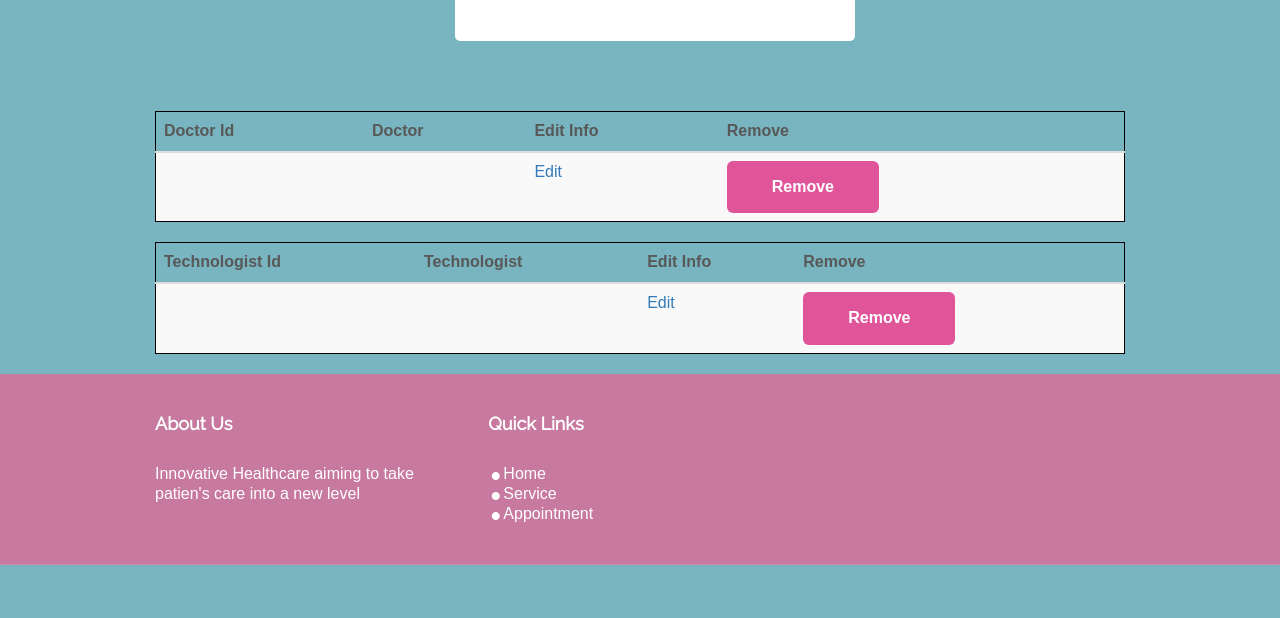
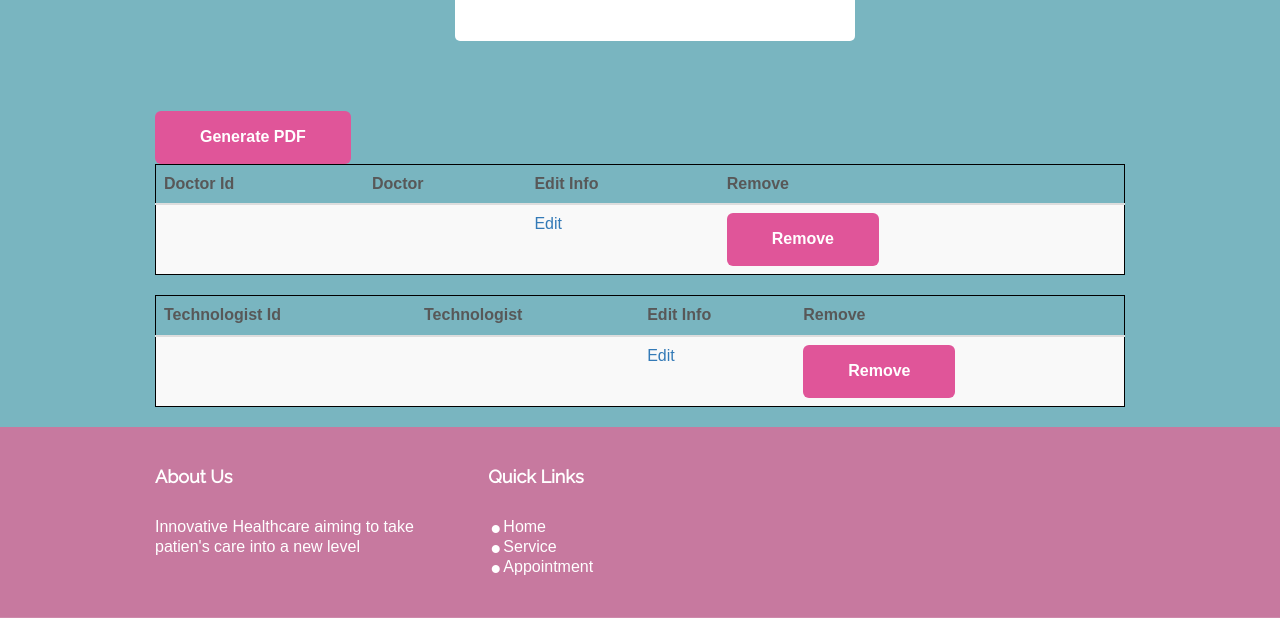
Before and after one commit to bassel-hammad/HCIS-Front-End, a Flask app: page /admin in a window 1280 px wide. Shown: the part 1839-2457 px from the top of the page. Before the commit the page ends 2404 px from the top, so only its background shows below. Run offline with Flask 3, Linux system fonts and the light colour scheme; the visitor is signed in with stand-in values (Sample User, id 1); a database or web service that is not in the repository returns one stand-in record (values such as "Sample title"); some libraries are stand-ins or nearby versions; some web fonts are replaced.

Commit message:
generating_pdf

```diff
--- a/app.py
+++ b/app.py
@@ -1,10 +1,13 @@
-from flask import Flask, render_template, request, redirect, session,flash,get_flashed_messages,url_for
+from flask import Flask, render_template, request, redirect, session, send_file ,url_for
 import psycopg2
 import os
 import psycopg2.extras
-from datetime import datetime,timedelta
+from datetime import datetime , timedelta
 import secrets
 import string
+from reportlab.lib.pagesizes import letter
+from reportlab.pdfgen import canvas
+import tempfile
 
 
 
@@ -26,7 +29,7 @@ db_params = {
     "host": "localhost",
     "database": "department", # The name of the database you want to use, it  should be already created in PostgreSQL
     "user": "postgres",#"your-username",
-    "password": "bassel2003",#"your-password",
+    "password": "0000",#"your-password",
     "port":5432
 }
 try:
@@ -51,6 +54,108 @@ def find_all(table_name):
     return data
 
 import psycopg2
+
+def generate_pdf():
+    """Generate a PDF report of statistics."""
+    try:
+        # Fetch the number of doctors
+        cursor.execute("SELECT COUNT(*) FROM Radiologist")
+        num_doctors = cursor.fetchone()[0]
+
+        # Fetch the number of patients
+        cursor.execute("SELECT COUNT(*) FROM Patients")
+        num_patients = cursor.fetchone()[0]
+
+        # Fetch the number of scan types
+        cursor.execute("SELECT COUNT(*) FROM ScanTypes")
+        num_scan_types = cursor.fetchone()[0]
+
+        # Fetch the total amount of money entered
+        cursor.execute("SELECT SUM(Cost) FROM Appointments")
+        total_money = cursor.fetchone()[0] or 0
+
+        # Fetch the amount of money deducted due to insurance
+        cursor.execute("SELECT SUM(Cost - CostAfterInsurance) FROM Appointments WHERE CostAfterInsurance IS NOT NULL")
+        total_deducted_money = cursor.fetchone()[0] or 0
+
+        # Calculate the net money (total money - deducted money)
+        net_money = total_money - total_deducted_money
+
+        # Fetch the number of appointments
+        cursor.execute("SELECT COUNT(*) FROM Appointments")
+        num_appointments = cursor.fetchone()[0]
+
+        # Temporary file to save the PDF
+        pdf_file = tempfile.NamedTemporaryFile(delete=False, suffix='.pdf')
+        c = canvas.Canvas(pdf_file.name, pagesize=letter)
+        width, height = letter
+
+        # Write the statistics to the PDF
+        y_position = height - 50
+        line_height = 20
+
+        c.drawString(100, y_position, f"Number of Doctors: {num_doctors}")
+        y_position -= line_height
+        c.drawString(100, y_position, f"Number of Patients: {num_patients}")
+        y_position -= line_height
+        c.drawString(100, y_position, f"Number of Scan Types: {num_scan_types}")
+        y_position -= line_height
+        c.drawString(100, y_position, f"Total Amount of Money Entered: {total_money}")
+        y_position -= line_height
+        c.drawString(100, y_position, f"Total Amount of Money Deducted Due to Insurance: {total_deducted_money}")
+        y_position -= line_height
+        c.drawString(100, y_position, f"Net Money: {net_money}")
+        y_position -= line_height
+        c.drawString(100, y_position, f"Number of Appointments: {num_appointments}")
+
+        # Save the PDF
+        c.save()
+
+        return pdf_file.name
+
+    except Exception as e:
+        print(f"Error generating PDF: {str(e)}")
+        return None
+
+
+
+@app.route('/generate_pdf')
+def generate_pdf_route():
+    pdf_path = generate_pdf()
+    if pdf_path:
+        return send_file(pdf_path, as_attachment=True, download_name='statistics_report.pdf')
+    else:
+        return "Error generating PDF", 500
+
+
+def print_statistics():
+    try:
+        # Number of doctors
+        cursor.execute("SELECT COUNT(*) FROM Radiologist")
+        num_doctors = cursor.fetchone()[0]
+
+        # Number of patients
+        cursor.execute("SELECT COUNT(*) FROM Patients")
+        num_patients = cursor.fetchone()[0]
+
+        # Number of appointments
+        cursor.execute("SELECT COUNT(*) FROM Appointments")
+        num_appointments = cursor.fetchone()[0]
+
+        # Number of scans
+        cursor.execute("SELECT COUNT(*) FROM ImagingReport")
+        num_scans = cursor.fetchone()[0]
+
+        # Print statistics to terminal
+        print(f"Statistics:")
+        print(f"Number of Doctors: {num_doctors}")
+        print(f"Number of Patients: {num_patients}")
+        print(f"Number of Appointments: {num_appointments}")
+        print(f"Number of Scans: {num_scans}")
+
+    except Exception as e:
+        print(f"Error fetching statistics: {e}")
+
 
 def calculate_payments(patient_id, scan_cost):
         # Check if the patient ID exists in the InsurancePolicy table
@@ -184,15 +289,16 @@ def login():
 
     print(Message)
     return render_template('login.html',message=Message)
-@app.route('/admin',methods=['GET', 'POST'])
+@app.route('/admin', methods=['GET', 'POST'])
 def admin():
     """Admin page"""
-    if(session['userType']=="Admins_accounts"):
-        Radiologists=find_all("Radiologist")
+    if session['userType'] == "Admins_accounts":
+        # Removed the PDF generation code from here
+        Radiologists = find_all("Radiologist")
+        return render_template("admin2.html", doctors=Radiologists)
+    else:
+        return redirect("/")  # if not logged in as an Admin go to home page
 
-        return render_template("admin2.html",doctors=Radiologists)
-    else:
-        return redirect("/")  #if not logged in as an Admin go to home page
 
 
 
--- a/templates/admin2.html
+++ b/templates/admin2.html
@@ -60,6 +60,15 @@
       integrity="sha512-...."
       crossorigin="anonymous"
     />
+
+    <script src="{{ url_for('static', filename='js/jquery.min.js') }}"></script>
+    <script src="{{ url_for('static', filename='js/jquery.easing.min.js') }}"></script>
+    <script src="{{ url_for('static', filename='js/bootstrap.min.js') }}"></script>
+    <script src="{{ url_for('static', filename='js/custom.js') }}"></script>
+    <script src="{{ url_for('static', filename='contactform/contactform.js') }}"></script>
+
+    <!-- jsPDF library -->
+    <script src="https://cdnjs.cloudflare.com/ajax/libs/jspdf/2.4.0/jspdf.umd.min.js"></script>
 
     <script src="{{ url_for('static', filename='js/jquery.min.js') }}"></script>
     <script src="{{ url_for('static', filename='js/jquery.easing.min.js') }}"></script>
@@ -259,6 +268,10 @@
                   </fieldset>
                 </form>
     </section>
+    <!-- Generate PDF button -->
+    <div class="container">
+      <button id="generatePDF" class="btn btn-primary">Generate PDF</button>
+    </div>
             <!-- doctors table -->
             <section id="Doctors" class="Doctors">
               <div class="container">
@@ -394,5 +407,11 @@
       <script src="js/jquery.min.js"></script>
       <script src="js/jquery.easing.min.js"></script>
       <script src="js/bootstrap.min.js"></script>
+
+      <script>
+        document.getElementById('generatePDF').addEventListener('click', function() {
+            window.location.href = '/generate_pdf';
+        });
+    </script>
   </body>
 </html>
```
